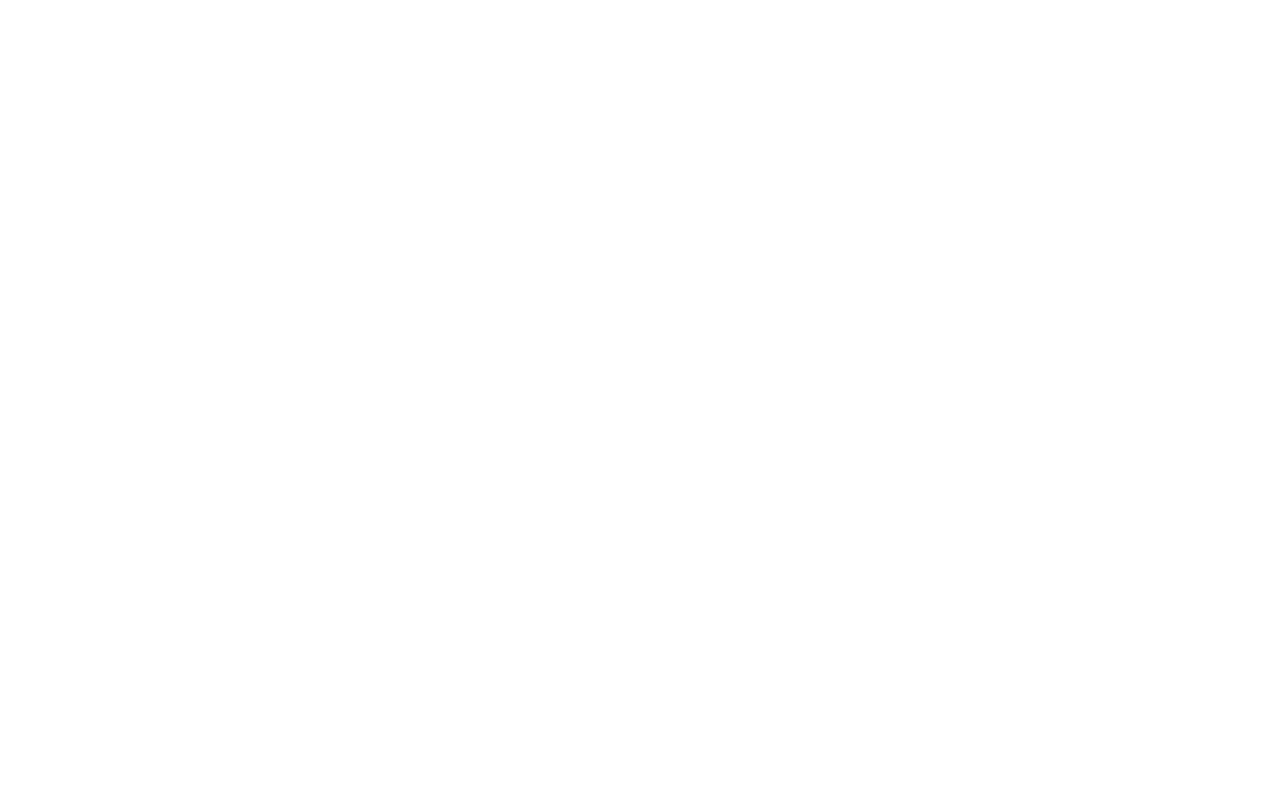
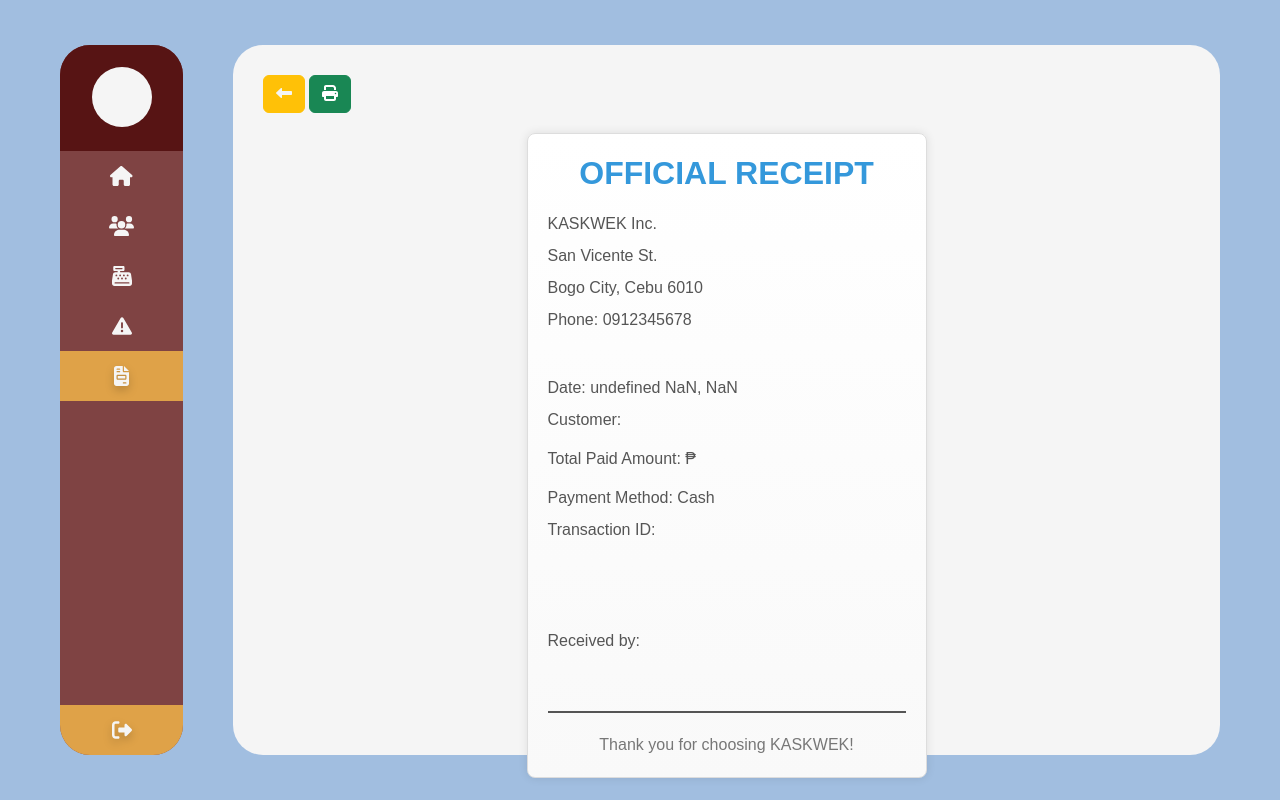
Before and after one commit to wingled22/credsys, a React (Vite) app: page /reports/reciept/1 in a window 1280 px wide. Before the commit this address had no page. Built offline with nearby package versions, Linux system fonts and the light colour scheme; no server answers.

Commit message:
added reciept

```diff
--- a/src/AppRouter.jsx
+++ b/src/AppRouter.jsx
@@ -12,6 +12,7 @@
 import Penalty from './pages/Penalty.jsx';
 import Penalized from './pages/Penaiized.jsx';
 import PenaltyPaymentRegister from './comp/payment/PenaltyPaymentRegister.jsx';
+import Reciept from './reports/Reciept.jsx';
 
 const AppRouter = () => {
     return (
@@ -28,6 +29,7 @@
                 <Route path="/reports" element={<Reports />} />
                 <Route path="/reports/cbu" element={<ReportCBU />} />
                 <Route path="/reports/promisory/:loanId" element={<ReportPromisory />} />
+                <Route path="/reports/reciept/:transId" element={<Reciept />} />
             </Route>
         </Routes>
     );
--- a/src/comp/TransactionModal.jsx
+++ b/src/comp/TransactionModal.jsx
@@ -2,7 +2,8 @@
 import { faEye, faFileAlt, faMoneyBillTransfer, faPrint } from "@fortawesome/free-solid-svg-icons"
 import React, { useEffect, useState } from 'react';
 import { Button, Modal, ModalBody, ModalHeader, Table } from 'reactstrap';
-const TransactionModal = ({viewTrasactionViewModalIsOpen, toggleTransactionsModal, loanId}) => {
+import { Link } from 'react-router-dom';
+const TransactionModal = ({ viewTrasactionViewModalIsOpen, toggleTransactionsModal, loanId }) => {
 
     const [loading, setLoading] = useState(true);
     const [trans, setTrans] = useState([])
@@ -20,7 +21,9 @@
         }
     }
 
-    // console.table(schedules);
+    const handlePrint = (transId) => {
+        const printWindow = window.open(`/printreciept`, "_blank");
+    };
 
     useEffect(() => {
         getTrans();
@@ -51,13 +54,16 @@
                                         <td>{item.amount}</td>
                                         <td>{item.paymentDate}</td>
                                         <td>
+                                            <Link to={`/reports/reciept/${item.transId}`}>
                                                 <Button
                                                     color="success"
                                                     size="sm"
                                                     className="mx-1"
+                                                // onClick={handlePrint}
                                                 >
                                                     <FontAwesomeIcon icon={faPrint} />
                                                 </Button>
+                                            </Link>
                                         </td>
                                     </tr>
                                 ))}
--- /dev/null
+++ b/src/reports/Reciept.css
@@ -0,0 +1,59 @@
+.receipt {
+    max-width: 400px;
+    margin: 20px auto;
+    padding: 20px;
+    border: 1px solid #ddd;
+    border-radius: 8px;
+    box-shadow: 0 0 10px rgba(0, 0, 0, 0.1);
+    background: linear-gradient(to bottom, #fff 0%, #f9f9f9 100%);
+}
+
+.header {
+    text-align: center;
+    margin-bottom: 20px;
+}
+
+.header h1 {
+    font-size: 2em;
+    font-weight: bold;
+    color: #3498db; /* Use a color that fits your brand */
+    text-transform: uppercase;
+    margin-bottom: 10px;
+}
+
+.company-info {
+    margin-bottom: 20px;
+}
+
+.company-info p {
+    margin: 8px 0;
+    color: #555;
+}
+
+.transaction-details,
+.loan-details,
+.repayment-info,
+.payment-details,
+.signature {
+    margin-bottom: 15px;
+}
+
+.item {
+    margin-bottom: 8px;
+    color: #555;
+}
+
+.footer {
+    text-align: center;
+    color: #777;
+    margin-top: 20px;
+}
+
+.footer p {
+    margin: 0;
+}
+.digital-signature-placeholder {
+    height: 50px; /* Adjust the height based on your design */
+    border-bottom: 2px solid #555;
+    margin-top: 10px;
+}
--- /dev/null
+++ b/src/reports/Reciept.jsx
@@ -0,0 +1,122 @@
+import React, { useEffect, useRef, useState } from 'react';
+import ReactToPrint from 'react-to-print';
+import { Button, Col } from 'reactstrap';
+import { useNavigate, useParams } from 'react-router-dom';
+import { FontAwesomeIcon } from '@fortawesome/react-fontawesome';
+import { faHourglass1, faLeftLong, faPrint, faUser, faUsers } from "@fortawesome/free-solid-svg-icons"
+
+
+
+import "./Reciept.css"
+
+const Reciept = () => {
+
+    const { transId } = useParams();
+    const componentRef = useRef();
+    const navigate = useNavigate();
+
+    const [client, setClient] = useState({});
+    const [transaction, setTransaction] = useState({});
+
+    const months = [
+        'January', 'February', 'March', 'April', 'May', 'June',
+        'July', 'August', 'September', 'October', 'November', 'December'
+    ];
+
+    const goBackOneStep = () => {
+        navigate(-1);
+    };
+
+    const getTransInfo = async () => {
+        try {
+            const response = await fetch(
+                `${import.meta.env.VITE_REACT_APP_API_URL}/api/Transaction/GetTransaction?transId=${transId}`
+            );
+            const data = await response.json();
+            setTransaction(data);
+            getClientInfo();
+        } catch (error) {
+            console.log(error);
+        }
+    };
+
+    const getClientInfo = async () => {
+        try {
+            const response = await fetch(
+                `${import.meta.env.VITE_REACT_APP_API_URL}/api/Client/GetClientInfoFromLoan?loanId=${transaction.loanId}`
+            );
+            const data = await response.json();
+            setClient(data);
+        } catch (error) {
+            console.log(error);
+        }
+    }
+
+
+    useEffect(() => {
+        getTransInfo();
+    }, []);
+
+    return (
+
+        <Col style={{
+            background: "whitesmoke",
+            minWidth: 400,
+            borderRadius: 30,
+            padding: 30
+        }}>
+            <Button color='warning'
+                onClick={goBackOneStep}
+            >
+                <FontAwesomeIcon icon={faLeftLong} color='whitesmoke' />
+            </Button>
+
+            <ReactToPrint
+                trigger={() =>
+                    <Button color='success' className='mx-1' >
+                        <FontAwesomeIcon icon={faPrint} />
+                    </Button>
+                }
+                content={() => componentRef.current}
+            />
+
+            <div className="receipt" ref={componentRef} >
+                <div className="header">
+                    <h1>Official Receipt</h1>
+                </div>
+                <div className="company-info">
+                    <p>KASKWEK Inc.</p>
+                    <p>San Vicente St.</p>
+                    <p>Bogo City, Cebu 6010</p>
+                    <p>Phone: 0912345678</p>
+                </div>
+                <br />
+                <div className="transaction-details">
+                    <div className="item">Date:  {`${months[new Date(transaction.paymentDate).getMonth()]} ${new Date(transaction.paymentDate).getDate()}, ${new Date(transaction.paymentDate).getFullYear()}`}</div>
+                    <div className="item">Customer: {client.name}</div>
+                </div>
+                <div className="loan-details">
+                    <div className="item">Total Paid Amount: ₱{transaction.amount}</div>
+                </div>
+
+                <div className="payment-details">
+                    <div className="item">Payment Method: Cash</div>
+                    <div className="item">Transaction ID: {transaction.transId} </div>
+                </div>
+                <br />
+                <br />
+                <br />
+                <div className="signature">
+                    <div className="item">Received by:</div>
+                    <div className="digital-signature-placeholder"></div>
+                </div>
+                <div className="footer">
+                    <p>Thank you for choosing KASKWEK!</p>
+                </div>
+            </div>
+        </Col>
+
+    );
+}
+
+export default Reciept;
```
Lines whose indentation alone changed are shown as unchanged.
